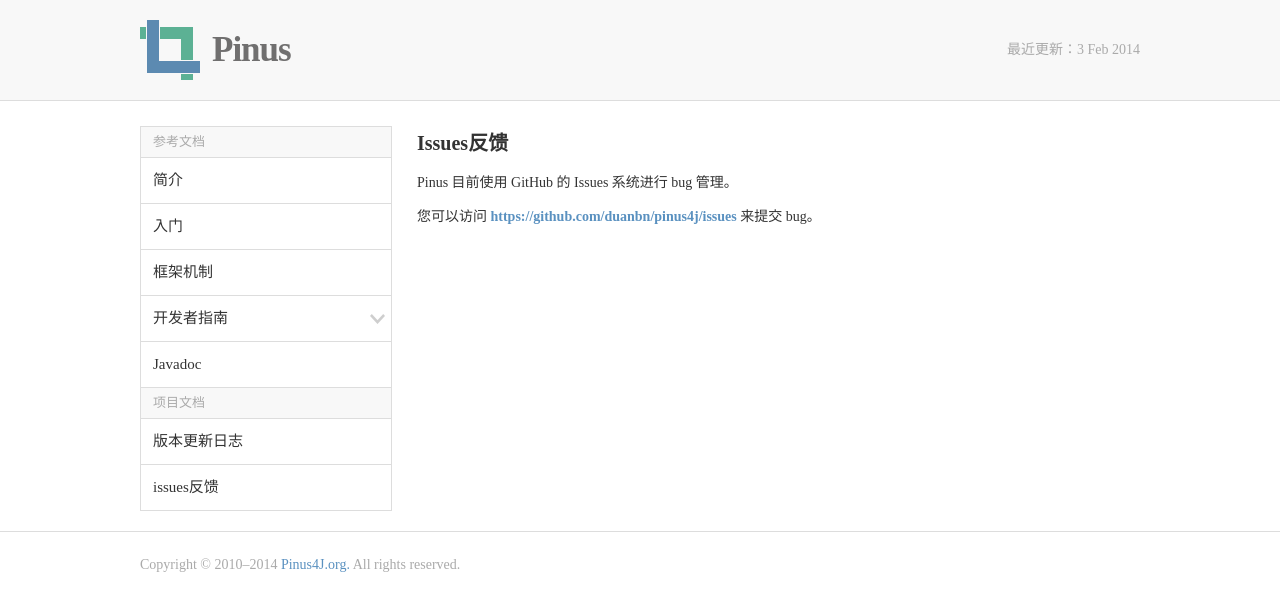
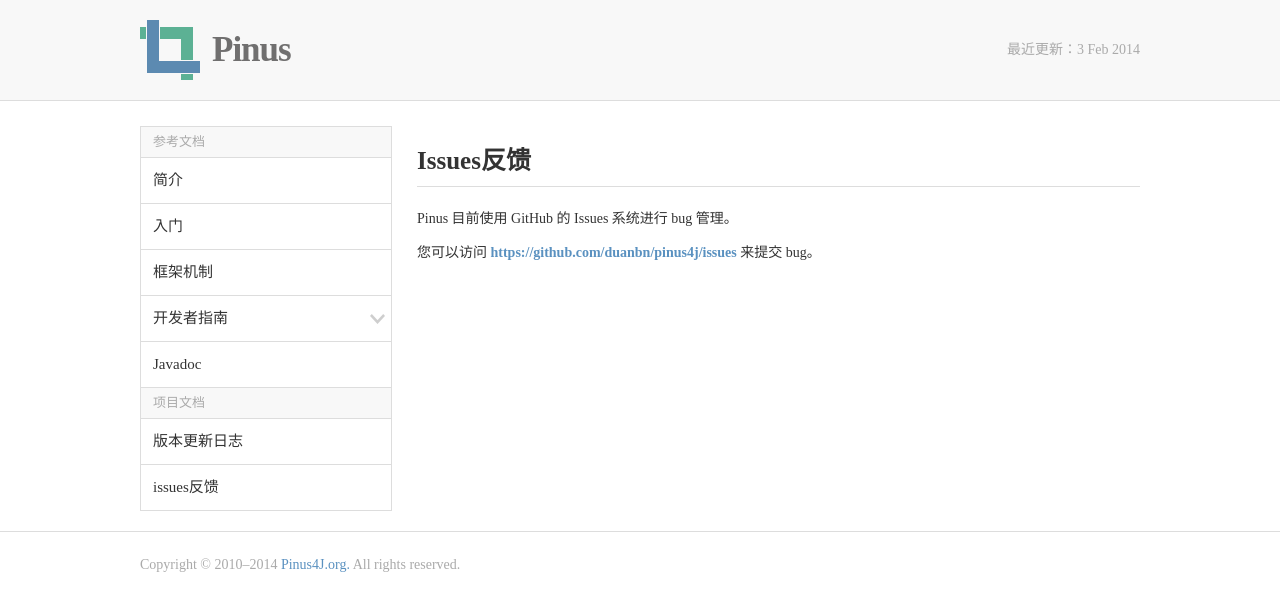
Before and after one commit to duanbn/pinus4j, a Jekyll site: the page built from _posts/2015-02-13-issues.md, in a window 1280 px wide. Shown: the top 611 px of the page. Built offline with Jekyll 4.4.1, drawn with Linux system fonts in a browser that asks for light colours.

```diff
--- a/_posts/2015-02-13-issues.md
+++ b/_posts/2015-02-13-issues.md
@@ -1,7 +1,7 @@
 ---
 layout: default
 ---
-## Issues反馈
+# Issues反馈
 
 Pinus 目前使用 GitHub 的 Issues 系统进行 bug 管理。
 
```
